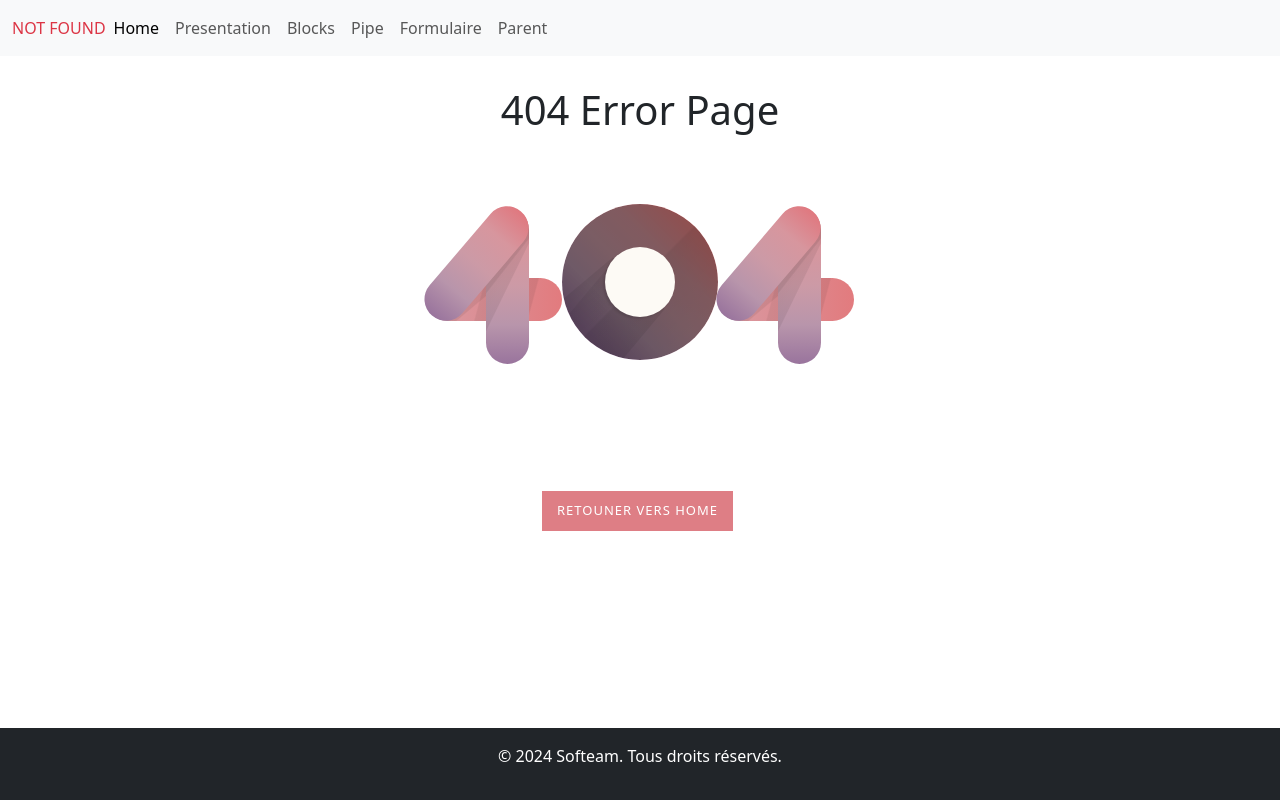
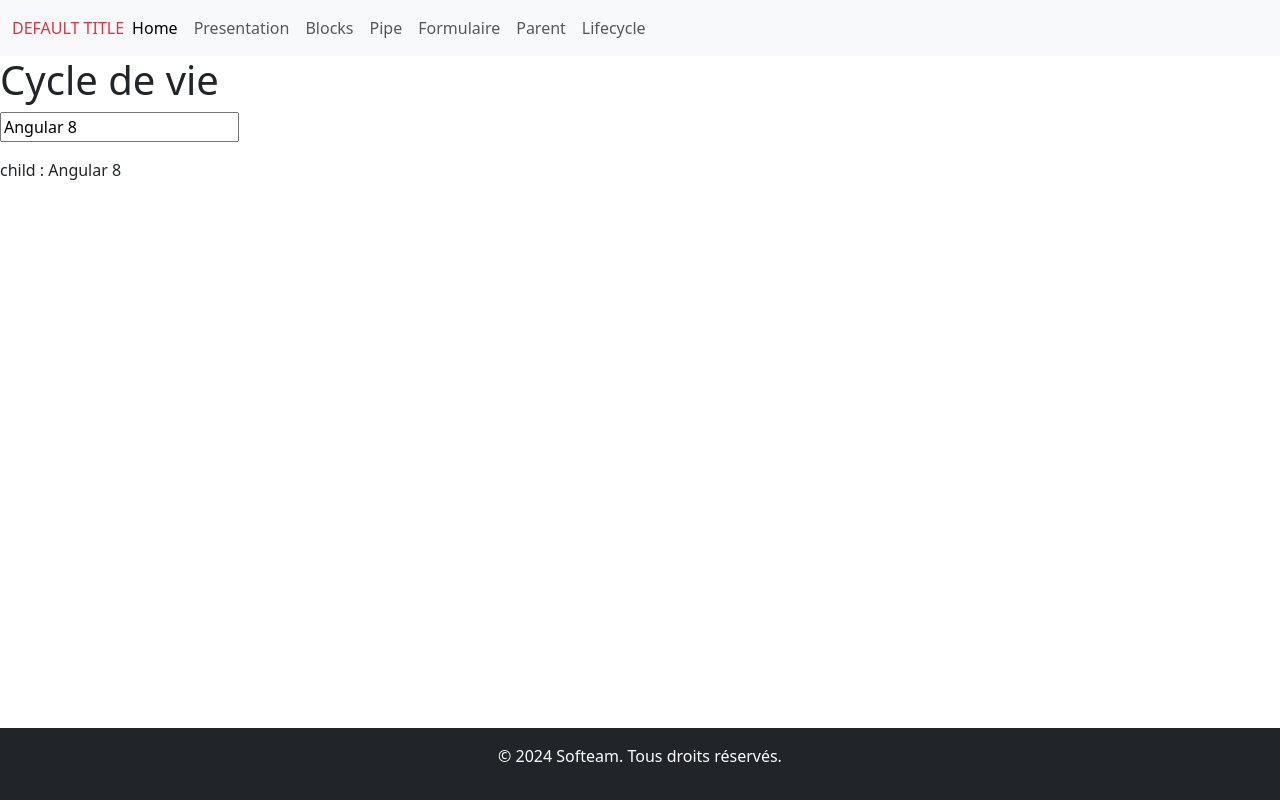
Before and after one commit to mohamedutopios/demo-docapost-angular, an Angular app in the folder demo-docapost-angular/: page /lifecycle in a window 1280 px wide. Before the commit this address had no page. Built offline with nearby package versions, Linux system fonts and the light colour scheme.

Commit message:
add demo lifecycle

```diff
--- a/demo-docapost-angular/src/app/app.routes.ts
+++ b/demo-docapost-angular/src/app/app.routes.ts
@@ -6,6 +6,7 @@ import { BlocksComponent } from './pages/blocks/blocks.component';
 import { PipesComponent } from './pages/pipes/pipes.component';
 import { FormulaireComponent } from './pages/formulaire/formulaire.component';
 import { ParentComponent } from './pages/parent/parent.component';
+import { LifecycleComponent } from './pages/lifecycle/lifecycle.component';
 
 export const routes: Routes = [
     {path: '', component: HomeComponent},
@@ -13,6 +14,7 @@ export const routes: Routes = [
     {path: 'block', component: BlocksComponent },
     {path: 'pipe', component: PipesComponent},
     {path: 'formulaire', component: FormulaireComponent},
+    {path: 'lifecycle', component: LifecycleComponent},
     {path: 'parent', component: ParentComponent},
     {path: '**', component: NotFoundComponent }
 
--- /dev/null
+++ b/demo-docapost-angular/src/app/components/child/child.component.html
@@ -0,0 +1 @@
+<p> child : {{ data }}</p>
--- /dev/null
+++ b/demo-docapost-angular/src/app/components/child/child.component.ts
@@ -0,0 +1,37 @@
+import { Component, Input, OnChanges, OnDestroy, OnInit, SimpleChanges } from '@angular/core';
+
+@Component({
+  selector: 'app-child',
+  standalone: true,
+  imports: [],
+  templateUrl: './child.component.html',
+  styleUrl: './child.component.css'
+})
+export class ChildComponent implements OnInit, OnDestroy, OnChanges {
+
+@Input() data: string;
+
+constructor(){
+  console.log('Child - constructor');
+}
+ngOnInit(): void {
+  console.log('Child - ngOnInit');
+}
+
+ngOnChanges(changes: SimpleChanges): void {
+  console.log('Child - ngOnChanges');
+  console.log(changes);
+}
+
+ngOnDestroy(): void {
+  console.log('Child - ngOnDestroy');
+}
+
+
+
+
+
+
+
+
+}
--- a/demo-docapost-angular/src/app/components/nav/nav.component.html
+++ b/demo-docapost-angular/src/app/components/nav/nav.component.html
@@ -24,6 +24,9 @@
           <li class="nav-item">
             <a class="nav-link" routerLink="/parent">Parent</a>
           </li>
+          <li class="nav-item">
+            <a class="nav-link" routerLink="/lifecycle">Lifecycle</a>
+          </li>
         </ul>
 
       </div>
--- /dev/null
+++ b/demo-docapost-angular/src/app/pages/lifecycle/lifecycle.component.html
@@ -0,0 +1,7 @@
+<h1>Cycle de vie</h1>
+
+<p>
+    <input type="text" [(ngModel)]="name" />
+</p>
+
+<app-child [data]="name"></app-child>
--- /dev/null
+++ b/demo-docapost-angular/src/app/pages/lifecycle/lifecycle.component.ts
@@ -0,0 +1,51 @@
+import { CommonModule } from '@angular/common';
+import { Component, OnChanges, OnDestroy, OnInit, SimpleChanges } from '@angular/core';
+import { FormsModule } from '@angular/forms';
+import { ChildComponent } from '../../components/child/child.component';
+
+@Component({
+  selector: 'app-lifecycle',
+  standalone: true,
+  imports: [CommonModule, FormsModule, ChildComponent],
+  templateUrl: './lifecycle.component.html',
+  styleUrl: './lifecycle.component.css'
+})
+export class LifecycleComponent implements OnInit, OnDestroy, OnChanges {
+
+  name: string;
+
+  constructor() {
+    console.log('lifecycle - constructor');
+    setTimeout(() => {
+      this.name = 'Angular 8';
+    },5000);
+  }
+
+  ngOnChanges(changes: SimpleChanges): void {
+    console.log('lifecycle - ngOnChanges');
+    console.log(changes);
+  }
+
+/*   ngAfterContentInit() {
+    console.log('lifecycle - ngAfterContentInit');
+  }
+
+  ngAfterContentChecked() {
+    console.log('lifecycle - ngAfterContentChecked');
+  }
+
+  ngAfterViewInit() {
+    console.log('lifecycle - ngAfterViewInit');
+  } */
+
+
+
+  ngOnInit() {
+    console.log('lifecycle - ngOnInit');
+  }
+
+  ngOnDestroy() {
+    console.log('lifecycle - ngOnDestroy');
+  }
+
+}
```
Also changed, not shown: demo-docapost-angular/src/app/components/child/child.component.css (added), demo-docapost-angular/src/app/pages/lifecycle/lifecycle.component.css (added), 2 other files (tests, documents, lock files or other folders).
